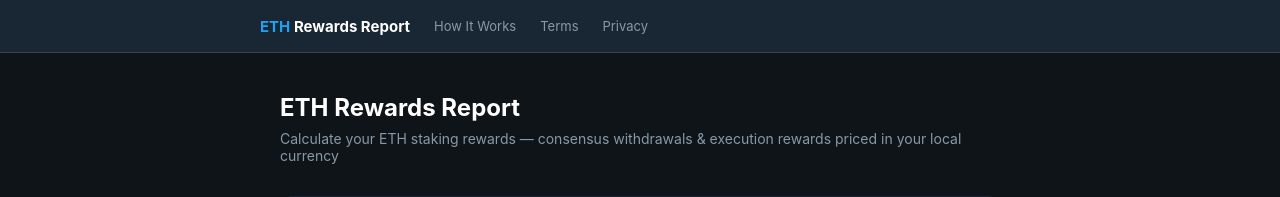
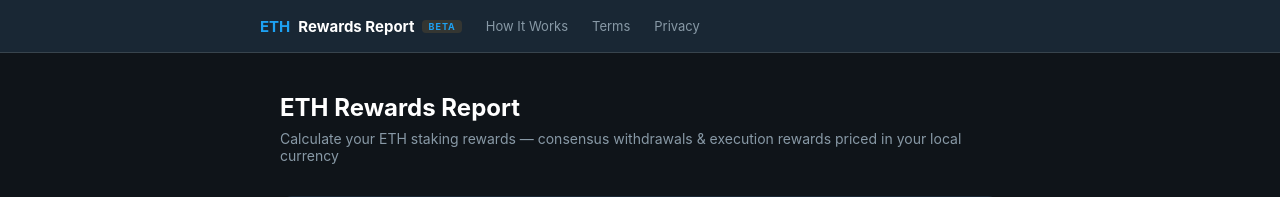
Before and after one commit to frederik12321/eth-rewards-report, a Flask app: page / in a window 1280 px wide. Shown: the top 197 px of the page. Run offline with Flask 3, Linux system fonts and the light colour scheme.

Commit message:
Add Beta badge to nav bar across all pages
Co-Authored-By: Claude Opus 4.6 <noreply@anthropic.com>

```diff
--- a/templates/dashboard.html
+++ b/templates/dashboard.html
@@ -27,7 +27,8 @@
 
         nav { background: var(--card); border-bottom: 1px solid var(--border); padding: 0 20px; }
         nav .nav-inner { max-width: 760px; margin: 0 auto; display: flex; align-items: center; height: 52px; gap: 24px; }
-        nav .nav-brand { font-weight: 700; color: #fff; text-decoration: none; font-size: 15px; }
+        nav .nav-brand { font-weight: 700; color: #fff; text-decoration: none; font-size: 15px; display: flex; align-items: center; gap: 8px; }
+        .beta-badge { font-size: 9px; font-weight: 700; text-transform: uppercase; letter-spacing: 1px; background: rgba(245,166,35,0.12); color: #f5a623; padding: 2px 6px; border-radius: 4px; line-height: 1; }
         nav .nav-brand span { color: var(--blue); }
         nav a { color: var(--text-dim); text-decoration: none; font-size: 13px; transition: color 0.15s; }
         nav a:hover { color: #fff; }
@@ -66,7 +67,7 @@
 <body>
     <nav>
         <div class="nav-inner">
-            <a href="/" class="nav-brand"><span>ETH</span> Rewards Report</a>
+            <a href="/" class="nav-brand"><span>ETH</span> Rewards Report <span class="beta-badge">Beta</span></a>
             <a href="/info">How It Works</a>
             <a href="/terms">Terms</a>
             <a href="/privacy">Privacy</a>
--- a/templates/index.html
+++ b/templates/index.html
@@ -31,8 +31,9 @@
         /* Nav */
         nav { background: var(--card); border-bottom: 1px solid var(--border); padding: 0 20px; }
         nav .nav-inner { max-width: 760px; margin: 0 auto; display: flex; align-items: center; height: 52px; gap: 24px; }
-        nav .nav-brand { font-weight: 700; color: #fff; text-decoration: none; font-size: 15px; }
+        nav .nav-brand { font-weight: 700; color: #fff; text-decoration: none; font-size: 15px; display: flex; align-items: center; gap: 8px; }
         nav .nav-brand span { color: var(--blue); }
+        .beta-badge { font-size: 9px; font-weight: 700; text-transform: uppercase; letter-spacing: 1px; background: var(--orange-dim); color: var(--orange); padding: 2px 6px; border-radius: 4px; line-height: 1; }
         nav a { color: var(--text-dim); text-decoration: none; font-size: 13px; transition: color 0.15s; }
         nav a:hover { color: #fff; }
 
@@ -185,7 +186,7 @@
 <body>
     <nav>
         <div class="nav-inner">
-            <a href="/" class="nav-brand"><span>ETH</span> Rewards Report</a>
+            <a href="/" class="nav-brand"><span>ETH</span> Rewards Report <span class="beta-badge">Beta</span></a>
             <a href="/info">How It Works</a>
             <a href="/terms">Terms</a>
             <a href="/privacy">Privacy</a>
--- a/templates/info.html
+++ b/templates/info.html
@@ -26,7 +26,8 @@
 
         nav { background: var(--card); border-bottom: 1px solid var(--border); padding: 0 20px; }
         nav .nav-inner { max-width: 760px; margin: 0 auto; display: flex; align-items: center; height: 52px; gap: 24px; }
-        nav .nav-brand { font-weight: 700; color: #fff; text-decoration: none; font-size: 15px; }
+        nav .nav-brand { font-weight: 700; color: #fff; text-decoration: none; font-size: 15px; display: flex; align-items: center; gap: 8px; }
+        .beta-badge { font-size: 9px; font-weight: 700; text-transform: uppercase; letter-spacing: 1px; background: rgba(245,166,35,0.12); color: #f5a623; padding: 2px 6px; border-radius: 4px; line-height: 1; }
         nav .nav-brand span { color: var(--blue); }
         nav a { color: var(--text-dim); text-decoration: none; font-size: 13px; transition: color 0.15s; }
         nav a:hover { color: #fff; }
@@ -71,7 +72,7 @@
 <body>
     <nav>
         <div class="nav-inner">
-            <a href="/" class="nav-brand"><span>ETH</span> Rewards Report</a>
+            <a href="/" class="nav-brand"><span>ETH</span> Rewards Report <span class="beta-badge">Beta</span></a>
             <a href="/info" class="active">How It Works</a>
             <a href="/terms">Terms</a>
             <a href="/privacy">Privacy</a>
--- a/templates/privacy.html
+++ b/templates/privacy.html
@@ -23,7 +23,8 @@
 
         nav { background: var(--card); border-bottom: 1px solid var(--border); padding: 0 20px; }
         nav .nav-inner { max-width: 760px; margin: 0 auto; display: flex; align-items: center; height: 52px; gap: 24px; }
-        nav .nav-brand { font-weight: 700; color: #fff; text-decoration: none; font-size: 15px; }
+        nav .nav-brand { font-weight: 700; color: #fff; text-decoration: none; font-size: 15px; display: flex; align-items: center; gap: 8px; }
+        .beta-badge { font-size: 9px; font-weight: 700; text-transform: uppercase; letter-spacing: 1px; background: rgba(245,166,35,0.12); color: #f5a623; padding: 2px 6px; border-radius: 4px; line-height: 1; }
         nav .nav-brand span { color: var(--blue); }
         nav a { color: var(--text-dim); text-decoration: none; font-size: 13px; transition: color 0.15s; }
         nav a:hover { color: #fff; }
@@ -64,7 +65,7 @@
 <body>
     <nav>
         <div class="nav-inner">
-            <a href="/" class="nav-brand"><span>ETH</span> Rewards Report</a>
+            <a href="/" class="nav-brand"><span>ETH</span> Rewards Report <span class="beta-badge">Beta</span></a>
             <a href="/info">How It Works</a>
             <a href="/terms">Terms</a>
             <a href="/privacy" class="active">Privacy</a>
--- a/templates/terms.html
+++ b/templates/terms.html
@@ -21,7 +21,8 @@
 
         nav { background: var(--card); border-bottom: 1px solid var(--border); padding: 0 20px; }
         nav .nav-inner { max-width: 760px; margin: 0 auto; display: flex; align-items: center; height: 52px; gap: 24px; }
-        nav .nav-brand { font-weight: 700; color: #fff; text-decoration: none; font-size: 15px; }
+        nav .nav-brand { font-weight: 700; color: #fff; text-decoration: none; font-size: 15px; display: flex; align-items: center; gap: 8px; }
+        .beta-badge { font-size: 9px; font-weight: 700; text-transform: uppercase; letter-spacing: 1px; background: rgba(245,166,35,0.12); color: #f5a623; padding: 2px 6px; border-radius: 4px; line-height: 1; }
         nav .nav-brand span { color: var(--blue); }
         nav a { color: var(--text-dim); text-decoration: none; font-size: 13px; transition: color 0.15s; }
         nav a:hover { color: #fff; }
@@ -47,7 +48,7 @@
 <body>
     <nav>
         <div class="nav-inner">
-            <a href="/" class="nav-brand"><span>ETH</span> Rewards Report</a>
+            <a href="/" class="nav-brand"><span>ETH</span> Rewards Report <span class="beta-badge">Beta</span></a>
             <a href="/info">How It Works</a>
             <a href="/terms" class="active">Terms</a>
             <a href="/privacy">Privacy</a>
```
